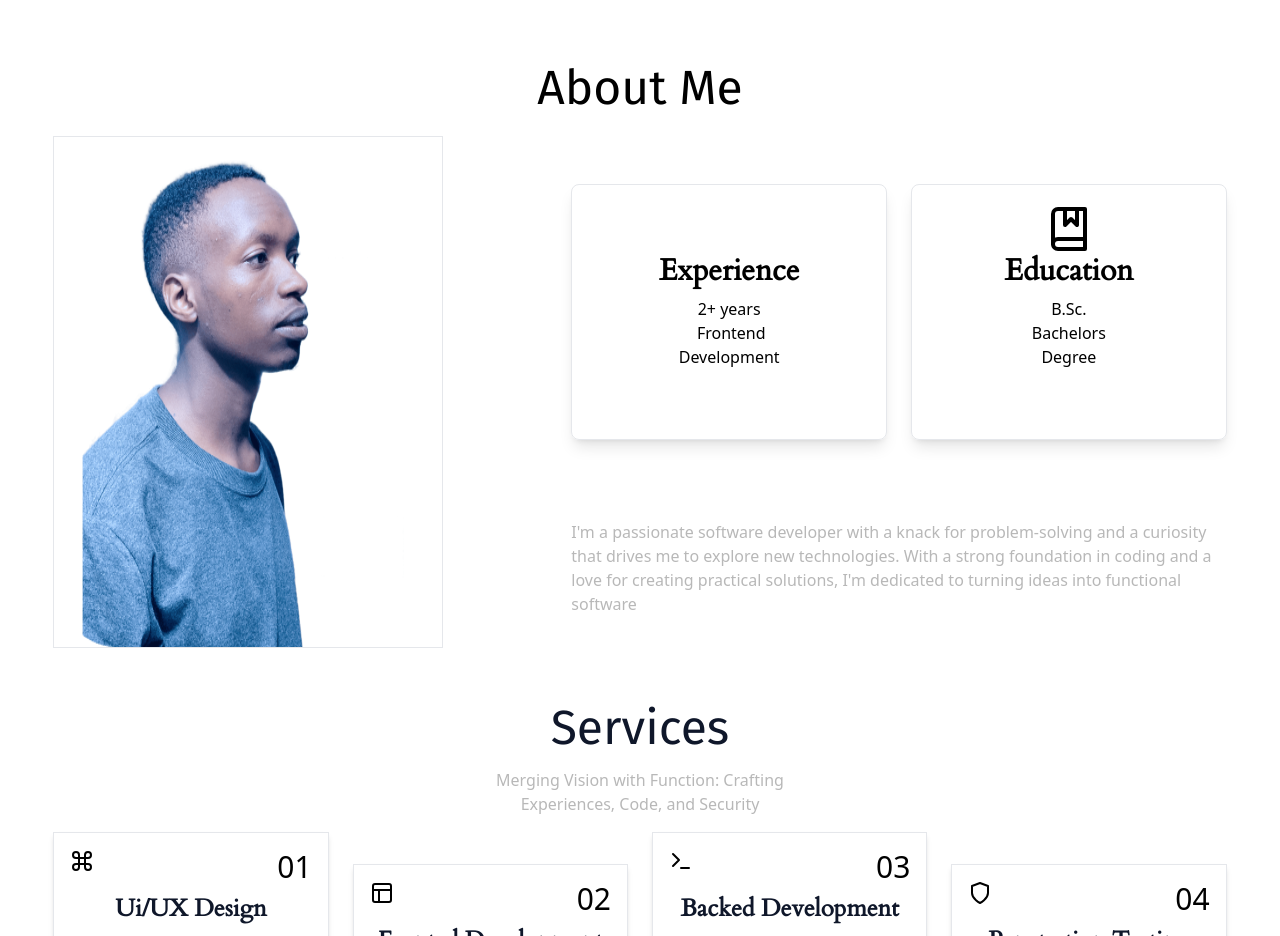
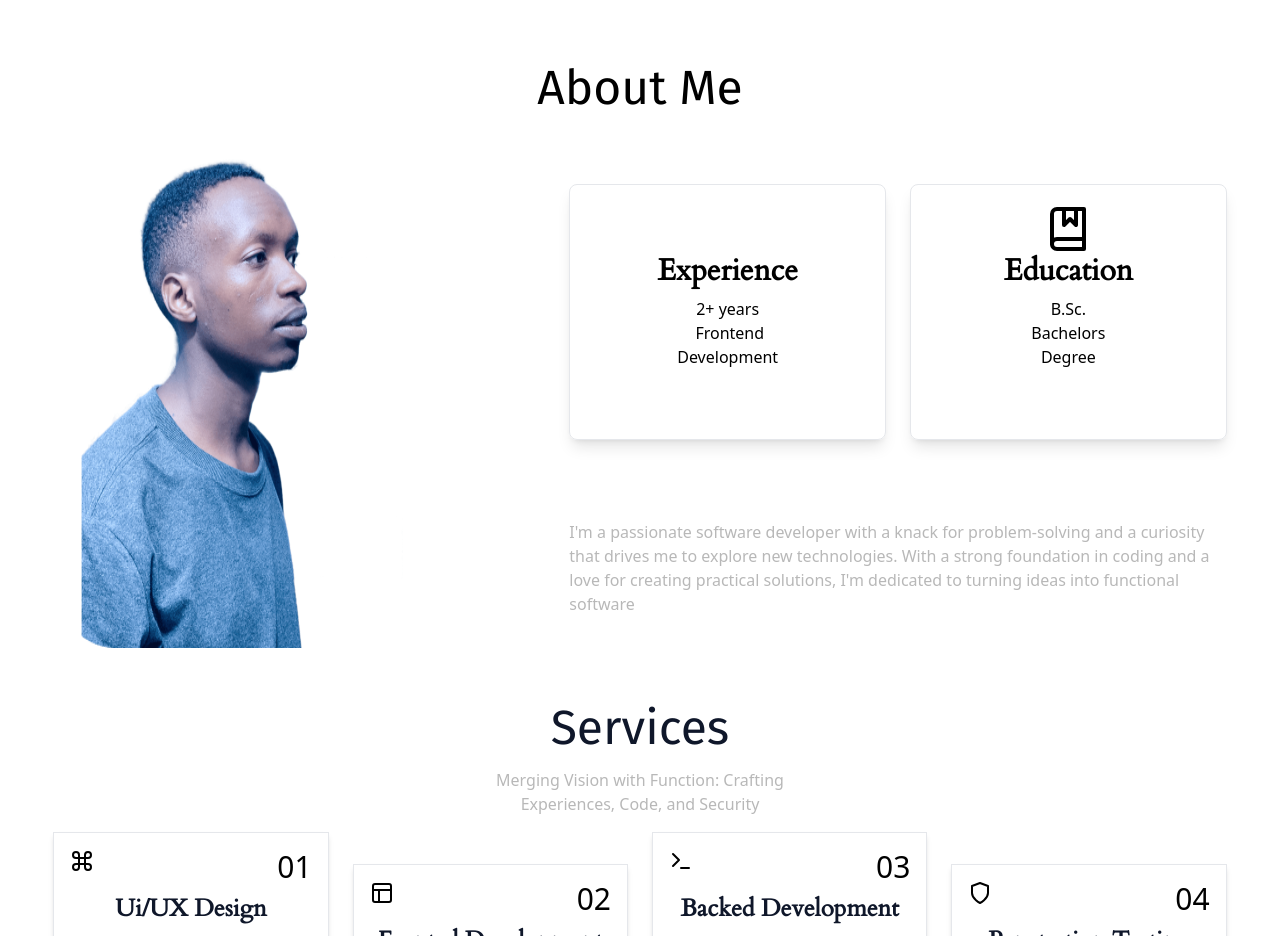
Before and after one commit to Sagastein/ishimwe-sage, a React (Vite) app: page / in a window 1280 px wide. Shown: the part 840-1776 px from the top of the page. Built offline with nearby package versions, Linux system fonts and the light colour scheme; some icons are missing.

Commit message:
improve about me section

```diff
--- a/src/Components/AboutMe.jsx
+++ b/src/Components/AboutMe.jsx
@@ -6,7 +6,7 @@ function AboutMe() {
       <h1 className="my-6 font-Fira text-center text-5xl">About Me</h1>
       <section className="grid sm:flex gap-x-32">
         <img
-          className="border  hover:drop-shadow-2xl hover:grayscale backdrop-blur cursor-pointer"
+          className="hover:drop-shadow-2xl hover:grayscale backdrop-blur cursor-pointer"
           src="SagaAboutMe.png"
           alt="Me"
         />
```
